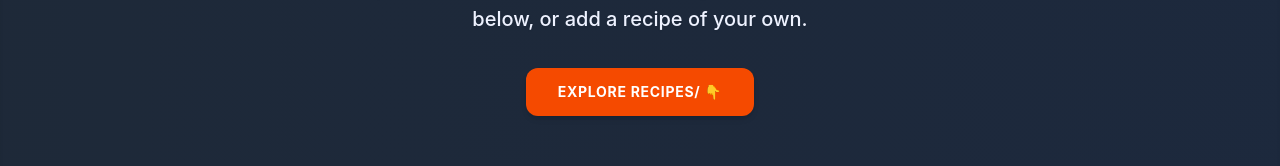
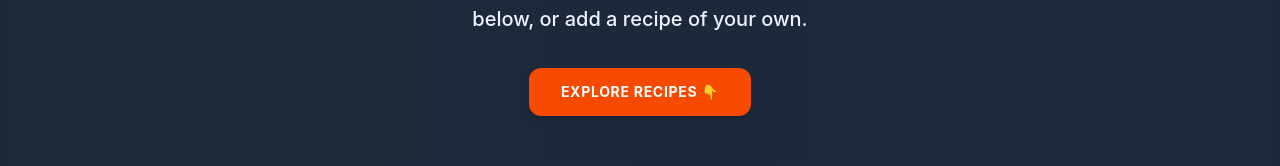
Before and after one commit to netsanetkibru47-creator/Home-For-Pizza-Tailwind, a React (Vite) app: page / in a window 1280 px wide. Shown: the part 287-453 px from the top of the page. Built offline with nearby package versions, Linux system fonts and the light colour scheme.

Commit message:
Tasting Deploy

```diff
--- a/src/Pages/Home.jsx
+++ b/src/Pages/Home.jsx
@@ -15,7 +15,7 @@ function Home({ darkMode, scrollToRecipes }) {
             onClick={scrollToRecipes}
             className="px-8 py-3.5 bg-orange-600 hover:bg-orange-700 text-white font-bold rounded-xl shadow-md transform hover:-translate-y-0.5 transition-all cursor-pointer uppercase tracking-wider text-sm"
           >
-            Explore Recipes/ 👇
+            Explore Recipes 👇
           </button>
         </div>
       </section>
```
